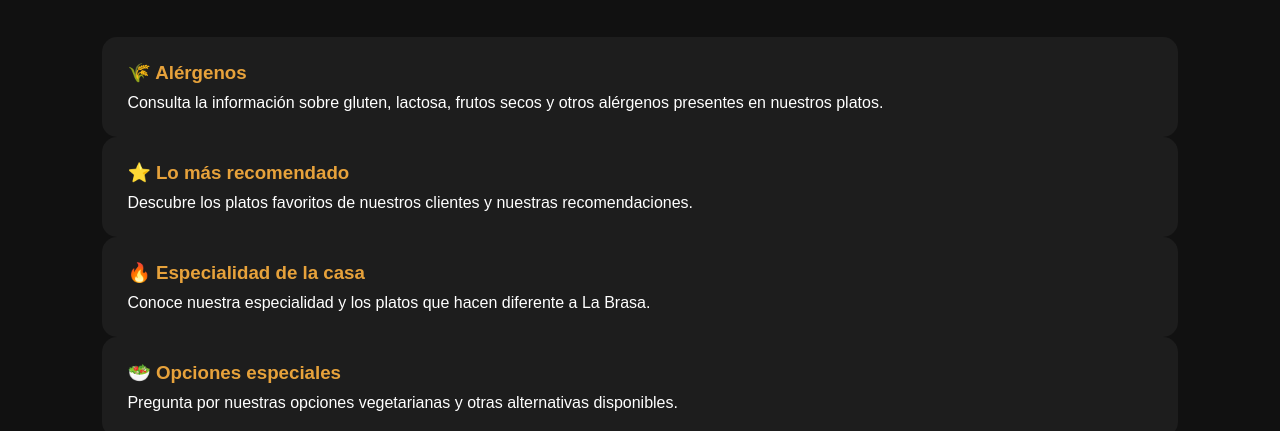
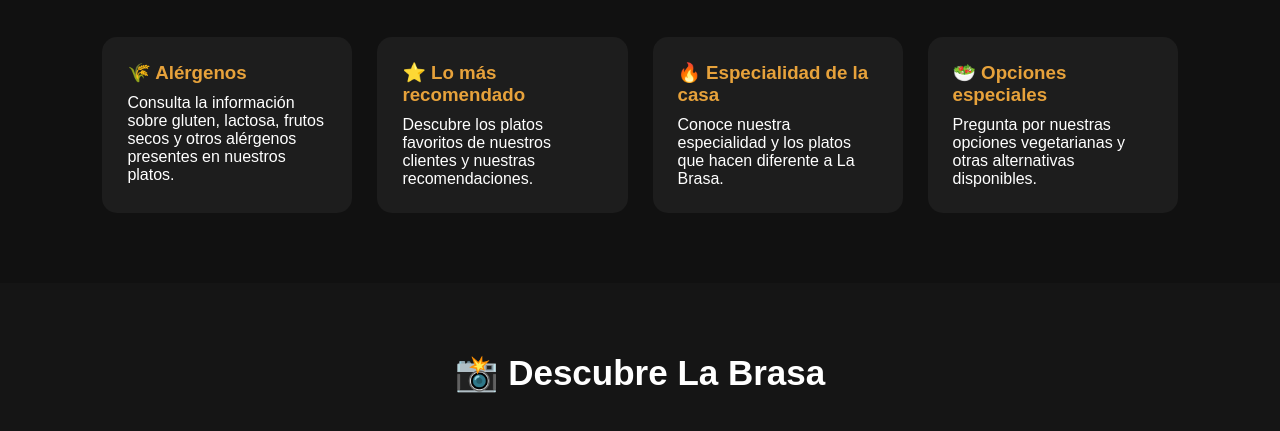
Before and after one commit to jacobo1guerra1librero-maker/La-brasa, a website: page public/index.html in a window 1280 px wide. Shown: the part 832-1263 px from the top of the page. Drawn offline with Linux system fonts and the light colour scheme.

Commit message:
Actualizar información del menú

```diff
--- a/public/index.html
+++ b/public/index.html
@@ -1005,7 +1005,7 @@
     Información para nuestros clientes
   </h2>
 
-  <div class="Información">
+  <div class="menu">
 
 
 <div class="card">
@@ -1071,6 +1071,7 @@
   </div>
 
 </section>
+
 
 
 <!-- =========================
```
